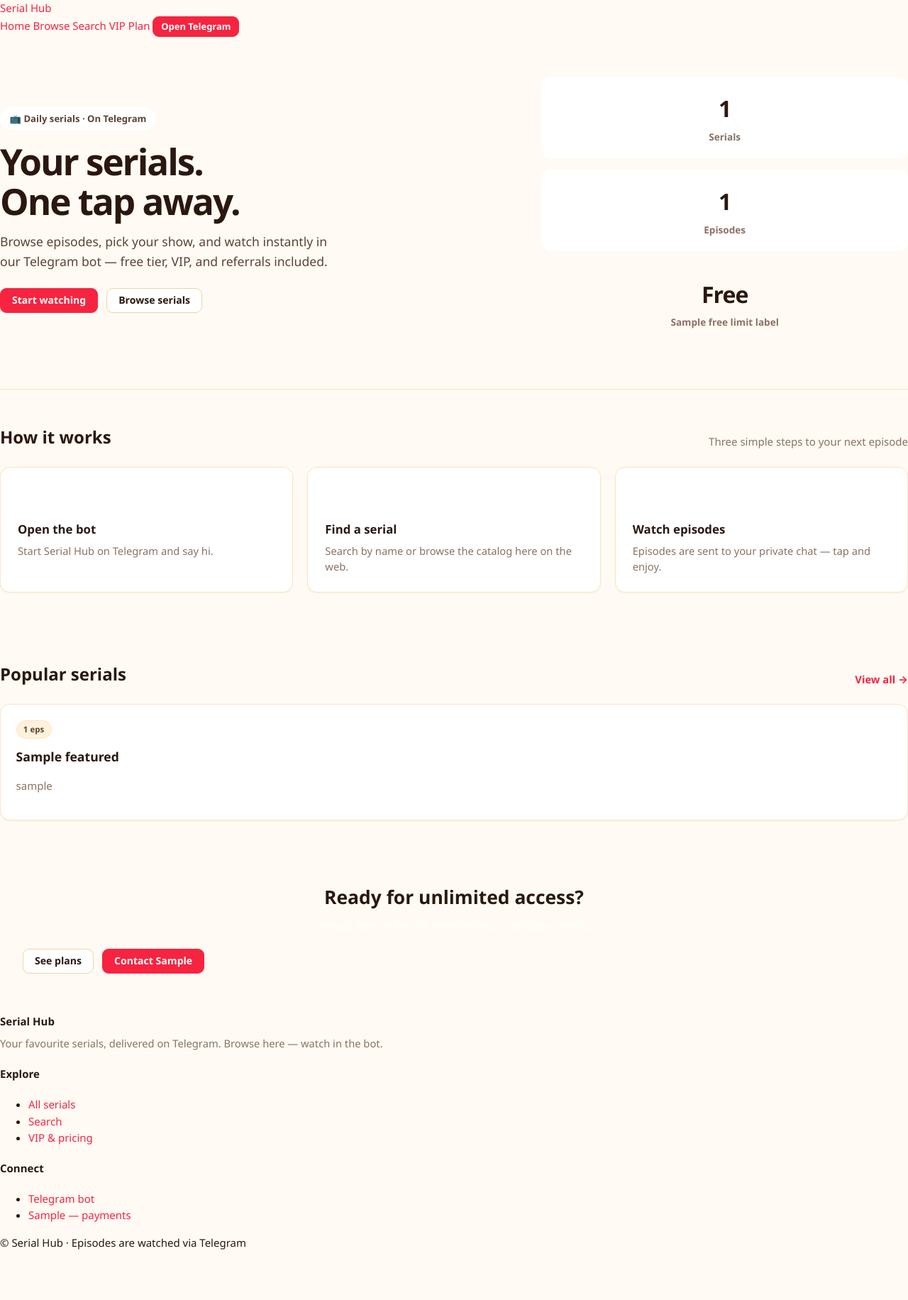
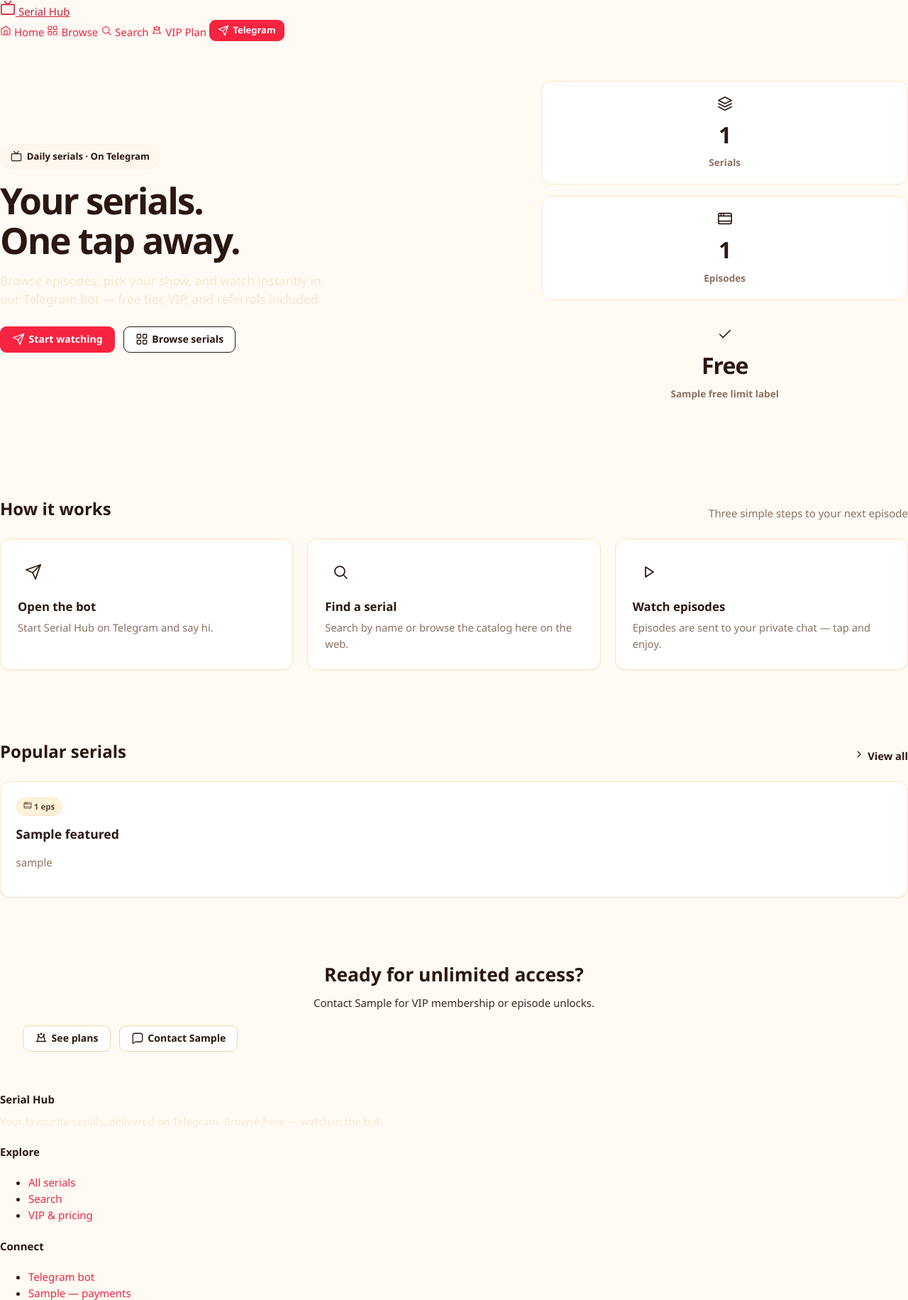
Before and after one commit to Saskrit/SerialBot, a Python web app: template web/templates/site/home.html in a window 1280 px wide. Shown: the top 1832 px of the page at 71% size. Before the commit the page ends 1761 px from the top, so only its background shows below. Run offline with Jinja, Linux system fonts and the light colour scheme; the template is opened without the code that fills it: most values are stand-ins (such as "Sample title", 1, 10 or a date in 2020).

Commit message:
adding some features

```diff
--- a/web/static/site/pages/home.css
+++ b/web/static/site/pages/home.css
@@ -1,8 +1,8 @@
 /* Home page */
 
 .hero {
-  background: var(--sky);
-  border-bottom: 1px solid var(--border);
+  background: var(--navy);
+  color: var(--cream);
   padding: 3.5rem 0 4rem;
   margin-bottom: 0;
 }
@@ -15,13 +15,16 @@
 }
 
 .hero-badge {
-  display: inline-block;
-  background: var(--surface);
-  padding: 0.35rem 0.85rem;
+  display: inline-flex;
+  align-items: center;
+  gap: 0.4rem;
+  background: rgba(243, 228, 201, 0.12);
+  border: 1px solid rgba(243, 228, 201, 0.2);
+  padding: 0.4rem 0.9rem;
   border-radius: 999px;
   font-size: 0.82rem;
   font-weight: 700;
-  color: var(--text-secondary);
+  color: var(--sage);
   margin-bottom: 1rem;
 }
 
@@ -31,13 +34,24 @@
   font-weight: 800;
   letter-spacing: -0.04em;
   line-height: 1.1;
+  color: var(--cream);
 }
 
 .hero-copy p {
-  font-size: 1.1rem;
-  color: var(--text-secondary);
+  font-size: 1.08rem;
+  color: rgba(243, 228, 201, 0.8);
   max-width: 480px;
   margin: 0 0 1.5rem;
+}
+
+.hero .btn-outline {
+  border-color: var(--sage);
+  color: var(--cream);
+}
+
+.hero .btn-outline:hover {
+  background: var(--cream);
+  color: var(--navy);
 }
 
 .hero-actions {
@@ -53,6 +67,7 @@
 
 .stat-card {
   background: var(--surface);
+  border: 1px solid var(--border);
   border-radius: var(--radius);
   padding: 1.25rem 1.5rem;
   box-shadow: var(--shadow-lg);
@@ -60,13 +75,26 @@
 }
 
 .stat-card.accent {
-  background: var(--mint);
+  background: var(--sage);
+  border-color: transparent;
+}
+
+.stat-icon {
+  display: flex;
+  justify-content: center;
+  margin-bottom: 0.5rem;
+  color: var(--bronze);
+}
+
+.stat-card.accent .stat-icon {
+  color: var(--navy);
 }
 
 .stat-num {
   font-size: 2rem;
   font-weight: 800;
   letter-spacing: -0.03em;
+  color: var(--navy);
 }
 
 .stat-label {
@@ -93,6 +121,7 @@
   margin: 0;
   font-size: 1.5rem;
   font-weight: 800;
+  color: var(--navy);
 }
 
 .section-head p {
@@ -103,6 +132,12 @@
 .link-more {
   font-weight: 700;
   font-size: 0.92rem;
+  color: var(--bronze);
+  text-decoration: none;
+}
+
+.link-more:hover {
+  color: var(--bronze-hover);
 }
 
 .serial-card {
@@ -120,22 +155,18 @@
 .serial-card:hover {
   transform: translateY(-3px);
   box-shadow: var(--shadow-lg);
-  border-color: var(--lavender);
+  border-color: var(--bronze);
   text-decoration: none;
 }
 
 .serial-card h3 {
   margin: 0.75rem 0 0.25rem;
   font-size: 1.1rem;
+  color: var(--navy);
 }
 
 .serial-card-top {
   min-height: 1.5rem;
-}
-
-.badge-mint {
-  background: var(--mint);
-  color: #2d6b3e;
 }
 
 .steps {
@@ -152,13 +183,12 @@
   box-shadow: var(--shadow);
 }
 
-.step-num {
-  width: 2.25rem;
-  height: 2.25rem;
-  border-radius: 50%;
-  background: var(--lavender);
-  color: #fff;
-  font-weight: 800;
+.step-icon {
+  width: 2.75rem;
+  height: 2.75rem;
+  border-radius: var(--radius-sm);
+  background: var(--sage);
+  color: var(--navy);
   display: flex;
   align-items: center;
   justify-content: center;
@@ -168,6 +198,7 @@
 .step-card h3 {
   margin: 0 0 0.35rem;
   font-size: 1.05rem;
+  color: var(--navy);
 }
 
 .step-card p {
@@ -181,8 +212,8 @@
 }
 
 .cta-inner {
-  background: var(--lavender);
-  color: #fff;
+  background: var(--bronze);
+  color: var(--cream);
   border-radius: var(--radius);
   padding: 2.5rem 2rem;
   text-align: center;
@@ -199,10 +230,6 @@
   opacity: 0.92;
 }
 
-.cta-inner .btn-secondary {
-  background: var(--surface);
-}
-
 @media (max-width: 900px) {
   .hero-inner {
     grid-template-columns: 1fr;
--- a/web/static/site/pages/search.css
+++ b/web/static/site/pages/search.css
@@ -13,14 +13,16 @@
   text-decoration: none;
   color: inherit;
   box-shadow: var(--shadow);
-  transition: transform 0.15s;
+  transition: transform 0.15s, border-color 0.15s;
 }
 
 .serial-card:hover {
   transform: translateY(-2px);
+  border-color: var(--bronze);
   text-decoration: none;
 }
 
 .serial-card h3 {
   margin: 0.75rem 0 0.25rem;
+  color: var(--navy);
 }
--- a/web/templates/site/base.html
+++ b/web/templates/site/base.html
@@ -1,3 +1,4 @@
+{% from "site/icons.html" import icon %}
 <!DOCTYPE html>
 <html lang="en">
 <head>
@@ -11,14 +12,14 @@
 <body>
   <header class="site-header">
     <div class="container header-inner">
-      <a href="/" class="logo">Serial <span>Hub</span></a>
+      <a href="/" class="logo">{{ icon('tv', 22) }} Serial <span>Hub</span></a>
       <nav class="site-nav">
-        <a href="/" class="{% if path == '/' %}active{% endif %}">Home</a>
-        <a href="/serials" class="{% if path.startswith('/serials') %}active{% endif %}">Browse</a>
-        <a href="/search" class="{% if path.startswith('/search') %}active{% endif %}">Search</a>
-        <a href="/plan" class="{% if path == '/plan' %}active{% endif %}">VIP Plan</a>
+        <a href="/" class="{% if path == '/' %}active{% endif %}">{{ icon('home', 16) }} Home</a>
+        <a href="/serials" class="{% if path.startswith('/serials') %}active{% endif %}">{{ icon('grid', 16) }} Browse</a>
+        <a href="/search" class="{% if path.startswith('/search') %}active{% endif %}">{{ icon('search', 16) }} Search</a>
+        <a href="/plan" class="{% if path == '/plan' %}active{% endif %}">{{ icon('crown', 16) }} VIP Plan</a>
         {% if bot_url %}
-        <a href="{{ bot_url }}" class="btn btn-primary btn-sm" target="_blank" rel="noopener">Open Telegram</a>
+        <a href="{{ bot_url }}" class="btn btn-primary btn-sm" target="_blank" rel="noopener">{{ icon('send', 16) }} Telegram</a>
         {% endif %}
       </nav>
     </div>
@@ -33,7 +34,7 @@
       <div class="footer-grid">
         <div>
           <strong>Serial Hub</strong>
-          <p class="muted" style="margin:0.5rem 0 0;font-size:0.92rem">Your favourite serials, delivered on Telegram. Browse here — watch in the bot.</p>
+          <p class="muted" style="margin:0.5rem 0 0;font-size:0.92rem;color:rgba(243,228,201,0.7)">Your favourite serials, delivered on Telegram. Browse here — watch in the bot.</p>
         </div>
         <div>
           <h4>Explore</h4>
--- a/web/templates/site/home.html
+++ b/web/templates/site/home.html
@@ -1,28 +1,32 @@
 {% extends "site/base.html" %}
+{% from "site/icons.html" import icon %}
 {% block title %}Serial Hub — Watch Serials on Telegram{% endblock %}
 {% block page_css %}<link rel="stylesheet" href="/static/pages/home.css">{% endblock %}
 {% block content %}
 <section class="hero">
   <div class="container hero-inner">
     <div class="hero-copy">
-      <span class="hero-badge">📺 Daily serials · On Telegram</span>
+      <span class="hero-badge icon-inline">{{ icon('tv', 16) }} Daily serials · On Telegram</span>
       <h1>Your serials.<br>One tap away.</h1>
       <p>Browse episodes, pick your show, and watch instantly in our Telegram bot — free tier, VIP, and referrals included.</p>
       <div class="hero-actions">
-        {% if bot_url %}<a href="{{ bot_url }}" class="btn btn-primary" target="_blank" rel="noopener">Start watching</a>{% endif %}
-        <a href="/serials" class="btn btn-outline">Browse serials</a>
+        {% if bot_url %}<a href="{{ bot_url }}" class="btn btn-primary" target="_blank" rel="noopener">{{ icon('send', 18) }} Start watching</a>{% endif %}
+        <a href="/serials" class="btn btn-outline">{{ icon('grid', 18) }} Browse serials</a>
       </div>
     </div>
     <div class="hero-stats">
       <div class="stat-card">
+        <div class="stat-icon">{{ icon('layers', 22) }}</div>
         <div class="stat-num">{{ serial_count }}</div>
         <div class="stat-label">Serials</div>
       </div>
       <div class="stat-card">
+        <div class="stat-icon">{{ icon('film', 22) }}</div>
         <div class="stat-num">{{ episode_count }}</div>
         <div class="stat-label">Episodes</div>
       </div>
       <div class="stat-card accent">
+        <div class="stat-icon">{{ icon('check', 22) }}</div>
         <div class="stat-num">Free</div>
         <div class="stat-label">{{ free_limit_label }}</div>
       </div>
@@ -37,17 +41,17 @@
   </div>
   <div class="steps">
     <div class="step-card">
-      <div class="step-num">1</div>
+      <div class="step-icon">{{ icon('send', 24) }}</div>
       <h3>Open the bot</h3>
       <p>Start Serial Hub on Telegram and say hi.</p>
     </div>
     <div class="step-card">
-      <div class="step-num">2</div>
+      <div class="step-icon">{{ icon('search', 24) }}</div>
       <h3>Find a serial</h3>
       <p>Search by name or browse the catalog here on the web.</p>
     </div>
     <div class="step-card">
-      <div class="step-num">3</div>
+      <div class="step-icon">{{ icon('play', 24) }}</div>
       <h3>Watch episodes</h3>
       <p>Episodes are sent to your private chat — tap and enjoy.</p>
     </div>
@@ -58,13 +62,13 @@
 <section class="container section">
   <div class="section-head">
     <h2>Popular serials</h2>
-    <a href="/serials" class="link-more">View all →</a>
+    <a href="/serials" class="link-more icon-inline">{{ icon('chevron-right', 16) }} View all</a>
   </div>
   <div class="card-grid">
     {% for s in featured %}
     <a href="/serials/{{ s.slug }}" class="serial-card">
       <div class="serial-card-top">
-        <span class="badge badge-lavender">{{ s.episode_count }} eps</span>
+        <span class="badge badge-bronze">{{ icon('film', 12) }} {{ s.episode_count }} eps</span>
       </div>
       <h3>{{ s.name }}</h3>
       <p class="muted">{{ s.slug }}</p>
@@ -79,8 +83,8 @@
     <h2>Ready for unlimited access?</h2>
     <p>Contact {{ payment_contact }} for VIP membership or episode unlocks.</p>
     <div class="hero-actions">
-      <a href="/plan" class="btn btn-secondary">See plans</a>
-      <a href="{{ payment_contact_url }}" class="btn btn-primary" target="_blank" rel="noopener">Contact {{ payment_contact }}</a>
+      <a href="/plan" class="btn btn-secondary">{{ icon('crown', 18) }} See plans</a>
+      <a href="{{ payment_contact_url }}" class="btn btn-ghost-light" target="_blank" rel="noopener">{{ icon('message', 18) }} Contact {{ payment_contact }}</a>
     </div>
   </div>
 </section>
--- /dev/null
+++ b/web/templates/site/icons.html
@@ -0,0 +1,39 @@
+{% macro icon(name, size=20, class='') %}
+<svg class="icon {{ class }}" width="{{ size }}" height="{{ size }}" viewBox="0 0 24 24" fill="none" stroke="currentColor" stroke-width="1.75" stroke-linecap="round" stroke-linejoin="round" aria-hidden="true">
+  {% if name == 'tv' %}
+  <rect x="2" y="7" width="20" height="15" rx="2"/><polyline points="17 2 12 7 7 2"/>
+  {% elif name == 'send' %}
+  <line x1="22" y1="2" x2="11" y2="13"/><polygon points="22 2 15 22 11 13 2 9 22 2"/>
+  {% elif name == 'home' %}
+  <path d="M3 9.5 12 3l9 6.5V20a1 1 0 0 1-1 1H4a1 1 0 0 1-1-1V9.5z"/><polyline points="9 21 9 12 15 12 15 21"/>
+  {% elif name == 'grid' %}
+  <rect x="3" y="3" width="7" height="7" rx="1"/><rect x="14" y="3" width="7" height="7" rx="1"/><rect x="3" y="14" width="7" height="7" rx="1"/><rect x="14" y="14" width="7" height="7" rx="1"/>
+  {% elif name == 'search' %}
+  <circle cx="11" cy="11" r="7"/><line x1="16.5" y1="16.5" x2="21" y2="21"/>
+  {% elif name == 'crown' %}
+  <path d="M3 18h18"/><path d="M5 18 7 8l5 4 5-4 2 10"/><circle cx="7" cy="6" r="1"/><circle cx="12" cy="4" r="1"/><circle cx="17" cy="6" r="1"/>
+  {% elif name == 'users' %}
+  <path d="M16 21v-2a4 4 0 0 0-4-4H6a4 4 0 0 0-4 4v2"/><circle cx="9" cy="7" r="4"/><path d="M22 21v-2a4 4 0 0 0-3-3.87"/><path d="M16 3.13a4 4 0 0 1 0 7.75"/>
+  {% elif name == 'play' %}
+  <polygon points="8 5 19 12 8 19 8 5"/>
+  {% elif name == 'calendar' %}
+  <rect x="3" y="5" width="18" height="16" rx="2"/><line x1="16" y1="3" x2="16" y2="7"/><line x1="8" y1="3" x2="8" y2="7"/><line x1="3" y1="11" x2="21" y2="11"/>
+  {% elif name == 'smartphone' %}
+  <rect x="6" y="2" width="12" height="20" rx="2"/><line x1="12" y1="18" x2="12" y2="18.01"/>
+  {% elif name == 'message' %}
+  <path d="M21 15a4 4 0 0 1-4 4H8l-5 3V7a4 4 0 0 1 4-4h10a4 4 0 0 1 4 4z"/>
+  {% elif name == 'film' %}
+  <rect x="2" y="4" width="20" height="16" rx="2"/><line x1="2" y1="8" x2="22" y2="8"/><line x1="2" y1="16" x2="22" y2="16"/><line x1="6" y1="4" x2="6" y2="8"/><line x1="10" y1="4" x2="10" y2="8"/>
+  {% elif name == 'gift' %}
+  <rect x="3" y="8" width="18" height="13" rx="1"/><path d="M12 8v13"/><path d="M3 12h18"/><path d="M12 8c-2-2.5-4-3-4-5a2 2 0 0 1 4 0c0 2-2 2.5-4 5z"/><path d="M12 8c2-2.5 4-3 4-5a2 2 0 0 0-4 0c0 2 2 2.5 4 5z"/>
+  {% elif name == 'check' %}
+  <polyline points="20 6 9 17 4 12"/>
+  {% elif name == 'chevron-right' %}
+  <polyline points="9 18 15 12 9 6"/>
+  {% elif name == 'eye' %}
+  <path d="M2 12s3.5-7 10-7 10 7 10 7-3.5 7-10 7-10-7-10-7z"/><circle cx="12" cy="12" r="3"/>
+  {% elif name == 'layers' %}
+  <polygon points="12 2 2 7 12 12 22 7 12 2"/><polyline points="2 17 12 22 22 17"/><polyline points="2 12 12 17 22 12"/>
+  {% endif %}
+</svg>
+{% endmacro %}
--- a/web/templates/site/search.html
+++ b/web/templates/site/search.html
@@ -1,4 +1,5 @@
 {% extends "site/base.html" %}
+{% from "site/icons.html" import icon %}
 {% block title %}Search — Serial Hub{% endblock %}
 {% block page_css %}<link rel="stylesheet" href="/static/pages/search.css">{% endblock %}
 {% block content %}
@@ -10,7 +11,7 @@
 
   <form class="search-bar" method="get" action="/search">
     <input type="search" name="q" value="{{ query }}" placeholder="e.g. Laughter Chef 3" autofocus>
-    <button type="submit" class="btn btn-primary">Search</button>
+    <button type="submit" class="btn btn-primary">{{ icon('search', 18) }} Search</button>
   </form>
 
   {% if query %}
@@ -21,7 +22,7 @@
     {% for s in results %}
     <a href="/serials/{{ s.slug }}" class="serial-card">
       <div class="serial-card-top">
-        <span class="badge badge-lavender">{{ s.episode_count }} eps</span>
+        <span class="badge badge-bronze">{{ icon('film', 12) }} {{ s.episode_count }} eps</span>
       </div>
       <h3>{{ s.name }}</h3>
       <p class="muted">{{ s.slug }}</p>
--- a/web/templates/site/serial.html
+++ b/web/templates/site/serial.html
@@ -1,4 +1,5 @@
 {% extends "site/base.html" %}
+{% from "site/icons.html" import icon %}
 {% block title %}{{ serial.name }} — Serial Hub{% endblock %}
 {% block page_css %}<link rel="stylesheet" href="/static/pages/serial.css">{% endblock %}
 {% block content %}
@@ -18,7 +19,7 @@
       {% endif %}
     </div>
     {% if bot_url %}
-    <a href="{{ bot_url }}" class="btn btn-primary" target="_blank" rel="noopener">Watch on Telegram</a>
+    <a href="{{ bot_url }}" class="btn btn-primary" target="_blank" rel="noopener">{{ icon('send', 18) }} Watch on Telegram</a>
     {% endif %}
   </div>
 
@@ -31,7 +32,7 @@
   <div class="month-grid">
     {% for m in months %}
     <a href="/serials/{{ serial.slug }}/{{ m.year }}/{{ m.month }}" class="month-card">
-      <span class="month-label">{{ format_month_year(m.year, m.month) }}</span>
+      <span class="month-label icon-inline">{{ icon('calendar', 16) }} {{ format_month_year(m.year, m.month) }}</span>
       <span class="month-count">{{ m.count }} ep{% if m.count != 1 %}s{% endif %}</span>
     </a>
     {% endfor %}
```
Also changed, not shown: web/static/site/base.css (+143 -69 lines), web/static/site/pages/episodes.css (+10 -3 lines), web/static/site/pages/plan.css (+12 -7 lines), web/static/site/pages/serial.css (+11 -4 lines), web/static/site/pages/serials.css (+3 -6 lines), web/templates/site/episodes.html (+8 -7 lines), web/templates/site/plan.html (+9 -8 lines), web/templates/site/serials.html (+5 -4 lines).
